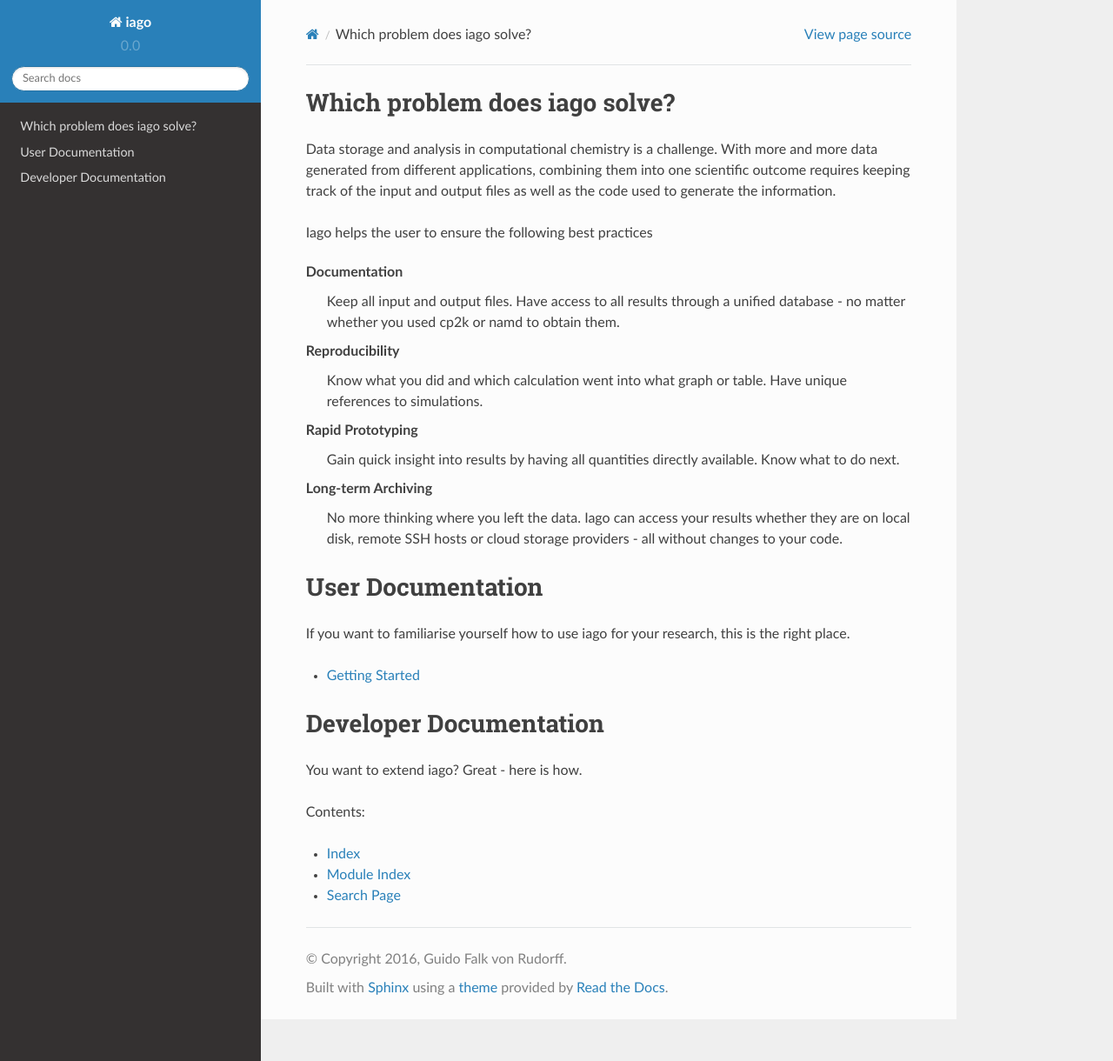
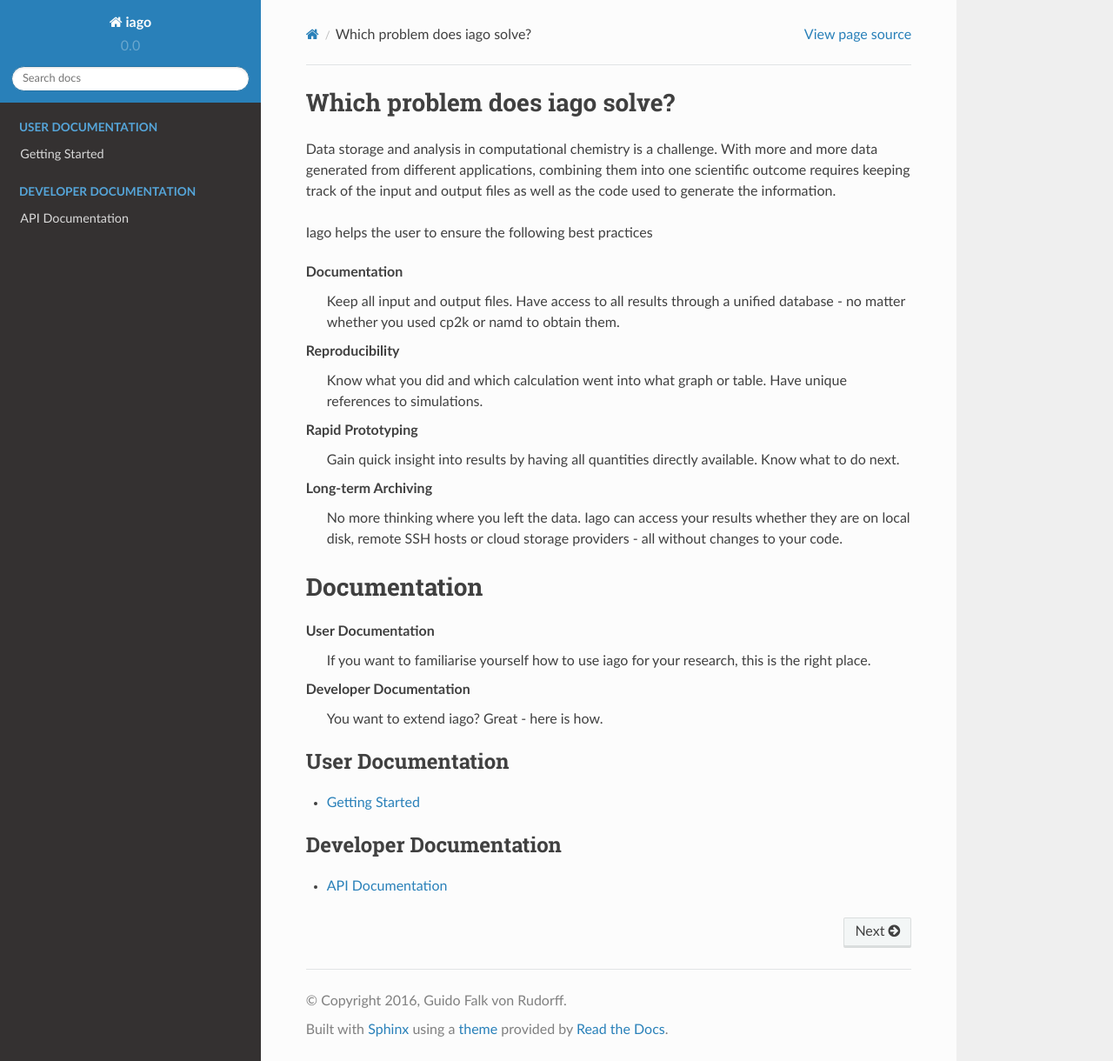
Before and after one commit to ferchault/iago, a Sphinx documentation site: the page built from docs/index.rst, in a window 1280 px wide and 1220 px high. Shown: the whole window at 87% size. Built offline with Sphinx 7.4.7 and the Read the Docs theme 2.0.0, drawn with Linux system fonts in a browser that asks for light colours; pages that are not in the unit, such as notebooks, are missing from menus.

Commit message:
Menu structure in documentation

```diff
--- /dev/null
+++ b/docs/api.rst
@@ -0,0 +1,5 @@
+API Documentation
+=================
+
+- :ref:`genindex`
+- :ref:`modindex`
--- a/docs/index.rst
+++ b/docs/index.rst
@@ -18,26 +18,29 @@ Long-term Archiving
   No more thinking where you left the data. Iago can access your results whether they are on local disk, remote SSH hosts or cloud storage providers - all without changes to your code.
 
 
-User Documentation
+Documentation
 ==================
 
-If you want to familiarise yourself how to use iago for your research, this is the right place.
+User Documentation
+  If you want to familiarise yourself how to use iago for your research, this is the right place.
 
-- :doc:`gettingstarted`
+Developer Documentation
+  You want to extend iago? Great - here is how.
 
 
-Developer Documentation
-=======================
-
-You want to extend iago? Great - here is how.
-
-Contents:
+.. _user-docs:
 
 .. toctree::
-   :maxdepth: 2
+   :maxdepth: 1
+   :caption: User Documentation
+
+   gettingstarted
+
+.. _dev-docs:
+
+.. toctree::
+   :maxdepth: 1
+   :caption: Developer Documentation
 
    iago/iago
-
-* :ref:`genindex`
-* :ref:`modindex`
-* :ref:`search`
+   api
```
Also changed, not shown: 1 other file.
